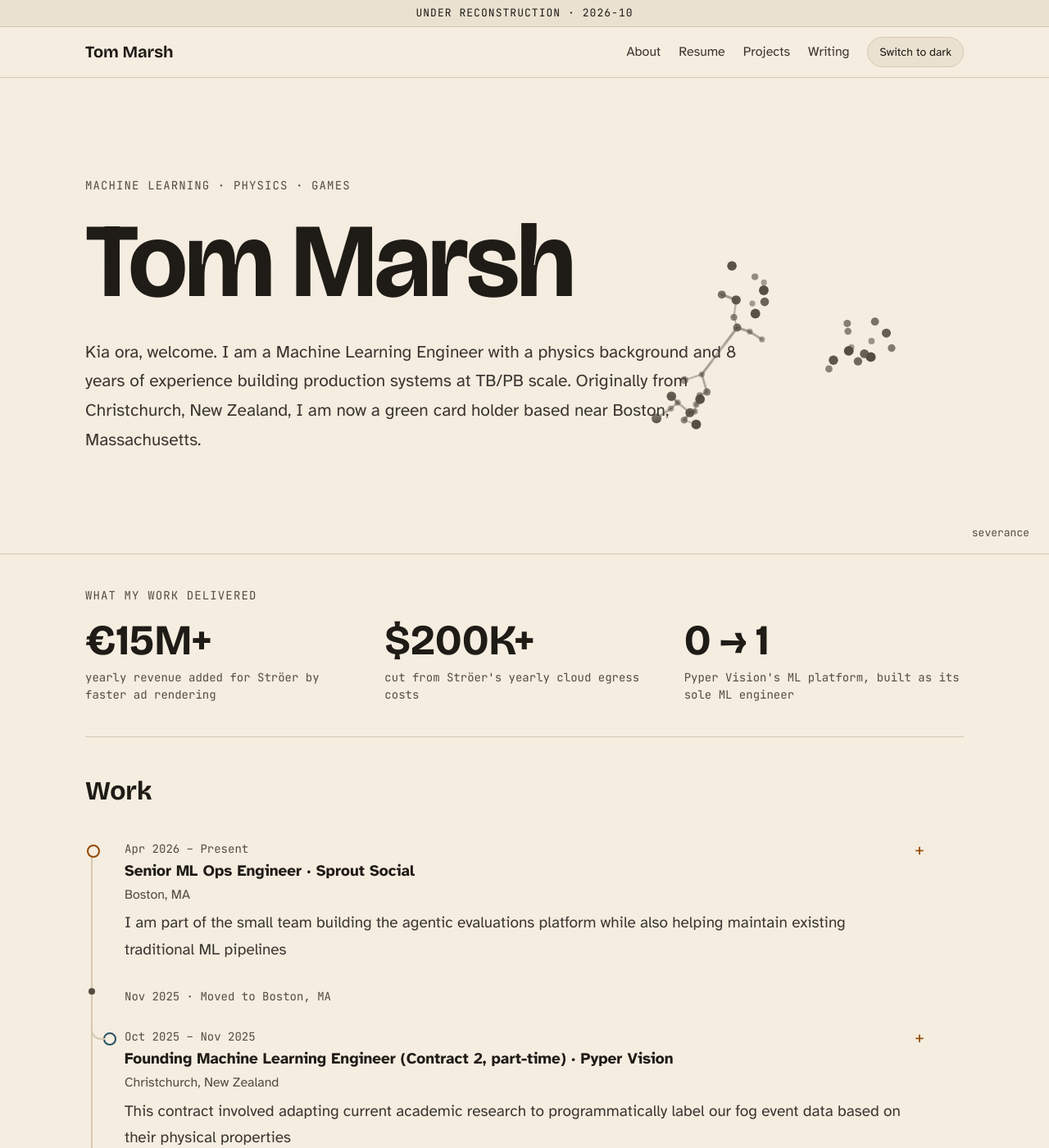
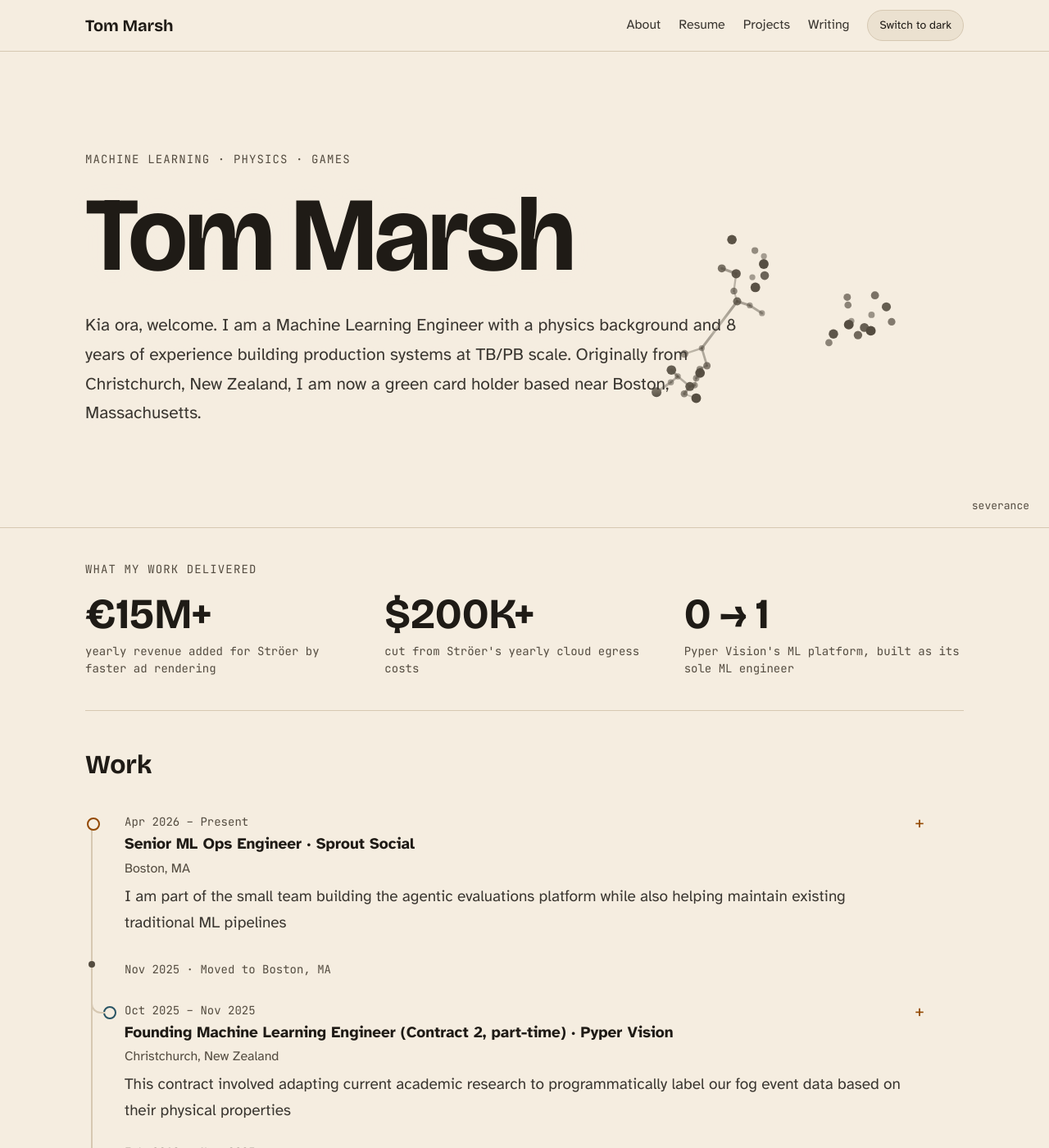
Before and after one commit to Graphight/Graphight.github.io, a Jekyll site: the page built from index.md, in a window 1280 px wide and 1400 px high. Shown: the whole window at 82% size. Built offline with Jekyll 4.4.1, drawn with Linux system fonts in a browser that asks for light colours.

Commit message:
layout: remove the under-reconstruction banner

```diff
--- a/_layouts/default.html
+++ b/_layouts/default.html
@@ -15,8 +15,6 @@
 </head>
 
 <body>
-
-<p class="notice">Under reconstruction · 2026-10</p>
 
 <header class="site-header">
     <div class="wrap">
--- a/assets/css/site.scss
+++ b/assets/css/site.scss
@@ -170,18 +170,6 @@
   font-size: 16px;
 }
 
-.notice {
-  margin: 0;
-  padding: 6px 24px;
-  background: var(--surf);
-  border-bottom: 1px solid var(--line);
-  color: var(--hi);
-  font: 13px/1.5 $mono;
-  letter-spacing: 0.08em;
-  text-transform: uppercase;
-  text-align: center;
-}
-
 .site-header {
   position: sticky;
   top: 0;
```
